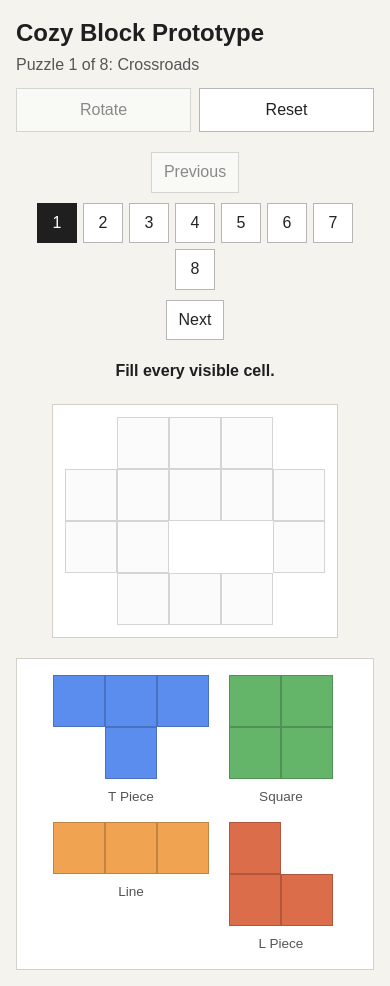
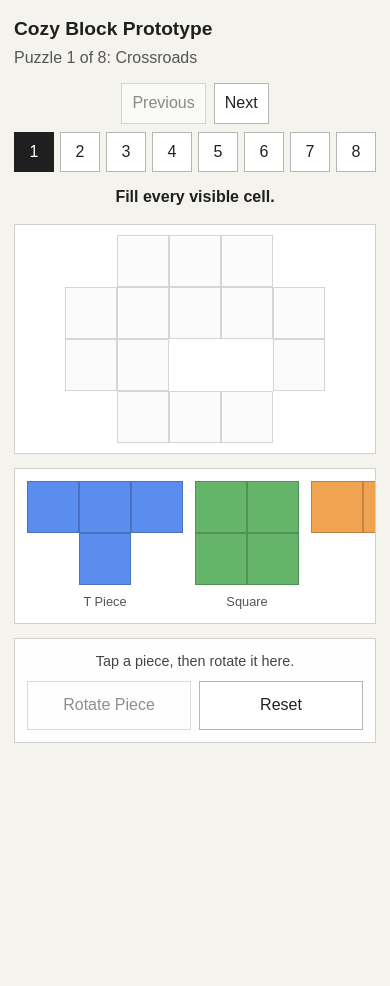
Before and after one commit to rschroed/CozyBlock, a React (Vite) app: page / in a window 390 px wide. After the commit the page ends 844 px from the top, so only its background shows below. Built offline with nearby package versions, Linux system fonts and the light colour scheme.

Commit message:
Improve mobile layout and touch rotation

```diff
--- a/src/components/Game.jsx
+++ b/src/components/Game.jsx
@@ -10,7 +10,8 @@ import {
 import Board from './Board';
 import Piece from './Piece';
 
-const CELL_SIZE = 52;
+const DESKTOP_CELL_SIZE = 52;
+const MOBILE_BREAKPOINT = 640;
 
 function createInitialTrayRotations(pieces) {
   return Object.fromEntries(pieces.map((piece) => [piece.id, 0]));
@@ -21,13 +22,23 @@ function Game() {
   const dragStateRef = useRef(null);
   const placedPiecesRef = useRef({});
   const currentLevelRef = useRef(LEVELS[0]);
+  const cellSizeRef = useRef(DESKTOP_CELL_SIZE);
   const [levelIndex, setLevelIndex] = useState(0);
   const [placedPieces, setPlacedPieces] = useState({});
   const [trayRotations, setTrayRotations] = useState(createInitialTrayRotations(PIECES));
   const [selectedPieceId, setSelectedPieceId] = useState(null);
   const [dragState, setDragState] = useState(null);
+  const [viewportWidth, setViewportWidth] = useState(
+    typeof window === 'undefined' ? 1024 : window.innerWidth,
+  );
   const currentLevel = LEVELS[levelIndex];
   const pieceMap = useMemo(() => Object.fromEntries(PIECES.map((piece) => [piece.id, piece])), []);
+  const boardColumnCount = Math.max(...currentLevel.board.map((row) => row.length));
+  const isMobileLayout = viewportWidth <= MOBILE_BREAKPOINT;
+  const mobileBoardWidth = viewportWidth - 72;
+  const cellSize = isMobileLayout
+    ? Math.max(34, Math.min(DESKTOP_CELL_SIZE, Math.floor(mobileBoardWidth / boardColumnCount)))
+    : DESKTOP_CELL_SIZE;
 
   useEffect(() => {
     placedPiecesRef.current = placedPieces;
@@ -40,6 +51,19 @@ function Game() {
   useEffect(() => {
     currentLevelRef.current = currentLevel;
   }, [currentLevel]);
+
+  useEffect(() => {
+    cellSizeRef.current = cellSize;
+  }, [cellSize]);
+
+  useEffect(() => {
+    const handleResize = () => {
+      setViewportWidth(window.innerWidth);
+    };
+
+    window.addEventListener('resize', handleResize);
+    return () => window.removeEventListener('resize', handleResize);
+  }, []);
 
   const occupancyMap = useMemo(
     () => buildOccupancyMap(currentLevel.board, PIECES, placedPieces),
@@ -61,8 +85,9 @@ function Game() {
       return null;
     }
 
-    const snappedX = Math.round((pointer.x - boardRect.left - grabOffset.x) / CELL_SIZE);
-    const snappedY = Math.round((pointer.y - boardRect.top - grabOffset.y) / CELL_SIZE);
+    const activeCellSize = cellSizeRef.current;
+    const snappedX = Math.round((pointer.x - boardRect.left - grabOffset.x) / activeCellSize);
+    const snappedY = Math.round((pointer.y - boardRect.top - grabOffset.y) / activeCellSize);
     const isValid = canPlacePiece(
       currentLevelRef.current.board,
       PIECES,
@@ -274,6 +299,7 @@ function Game() {
 
   const canGoPrevious = levelIndex > 0;
   const canGoNext = levelIndex < LEVELS.length - 1;
+  const selectedPieceName = selectedPieceId ? pieceMap[selectedPieceId]?.name : null;
 
   const trayPieces = PIECES.filter(
     (piece) => !placedPieces[piece.id] && dragState?.pieceId !== piece.id,
@@ -329,7 +355,7 @@ function Game() {
           activeDragPieceId={dragState?.pieceId ?? null}
           board={currentLevel.board}
           boardRef={boardRef}
-          cellSize={CELL_SIZE}
+          cellSize={cellSize}
           ghostPlacement={dragState?.preview ?? null}
           onPiecePointerDown={beginDrag}
           pieces={pieceMap}
@@ -339,7 +365,7 @@ function Game() {
 
         {dragState ? (
           <Piece
-            cellSize={CELL_SIZE}
+            cellSize={cellSize}
             className="floating-piece"
             piece={pieceMap[dragState.pieceId]}
             rotation={dragState.rotation}
@@ -355,7 +381,7 @@ function Game() {
             trayPieces.map((piece) => (
               <div className="tray-item" key={piece.id}>
                 <Piece
-                  cellSize={CELL_SIZE}
+                  cellSize={cellSize}
                   className={selectedPieceId === piece.id ? 'is-selected' : ''}
                   onPointerDown={(event) => beginDrag(piece.id, event)}
                   piece={piece}
@@ -368,6 +394,24 @@ function Game() {
             <div className="tray-empty">All pieces are on the board.</div>
           )}
         </div>
+
+        <div className="mobile-toolbar">
+          <div className="mobile-toolbar-copy">
+            {selectedPieceName ? `Selected: ${selectedPieceName}` : 'Tap a piece, then rotate it here.'}
+          </div>
+          <div className="mobile-toolbar-actions">
+            <button
+              disabled={!selectedPieceId || isComplete}
+              onClick={rotateActivePiece}
+              type="button"
+            >
+              Rotate Piece
+            </button>
+            <button onClick={resetGame} type="button">
+              Reset
+            </button>
+          </div>
+        </div>
       </div>
     </div>
   );
--- a/src/index.css
+++ b/src/index.css
@@ -91,6 +91,10 @@ button {
 
 .controls button:disabled {
   opacity: 0.5;
+}
+
+.mobile-toolbar {
+  display: none;
 }
 
 .level-controls {
@@ -217,19 +221,99 @@ button {
 
 @media (max-width: 640px) {
   .app {
-    padding: 16px;
+    align-items: flex-start;
+    padding: 16px 14px 24px;
+  }
+
+  .game {
+    gap: 14px;
   }
 
   .game-header {
-    flex-direction: column;
-    align-items: stretch;
+    align-items: flex-start;
+  }
+
+  .game-copy h1 {
+    font-size: 1.2rem;
   }
 
   .controls {
     width: 100%;
+    display: none;
   }
 
-  .controls button {
-    flex: 1 1 0;
+  .level-controls {
+    gap: 8px;
+  }
+
+  .level-controls > button,
+  .level-pills button {
+    padding: 8px 10px;
+  }
+
+  .level-pills {
+    width: 100%;
+    order: 2;
+  }
+
+  .board-shell {
+    width: 100%;
+    display: flex;
+    justify-content: center;
+    padding: 10px;
+  }
+
+  .tray {
+    flex-wrap: nowrap;
+    justify-content: flex-start;
+    overflow-x: auto;
+    padding: 12px;
+    gap: 12px;
+    -webkit-overflow-scrolling: touch;
+  }
+
+  .tray-item {
+    min-width: fit-content;
+    flex: 0 0 auto;
+  }
+
+  .tray-label {
+    font-size: 0.8rem;
+  }
+
+  .mobile-toolbar {
+    position: sticky;
+    bottom: 10px;
+    z-index: 40;
+    width: 100%;
+    display: flex;
+    flex-direction: column;
+    gap: 10px;
+    padding: 12px;
+    border: 1px solid #d2d0c8;
+    background: rgba(255, 255, 255, 0.96);
+  }
+
+  .mobile-toolbar-copy {
+    font-size: 0.9rem;
+    color: #444;
+    text-align: center;
+  }
+
+  .mobile-toolbar-actions {
+    display: grid;
+    grid-template-columns: 1fr 1fr;
+    gap: 8px;
+  }
+
+  .mobile-toolbar-actions button {
+    padding: 12px 10px;
+    border: 1px solid #b6b6b6;
+    background: #ffffff;
+    color: #222;
+  }
+
+  .mobile-toolbar-actions button:disabled {
+    opacity: 0.5;
   }
 }
```
